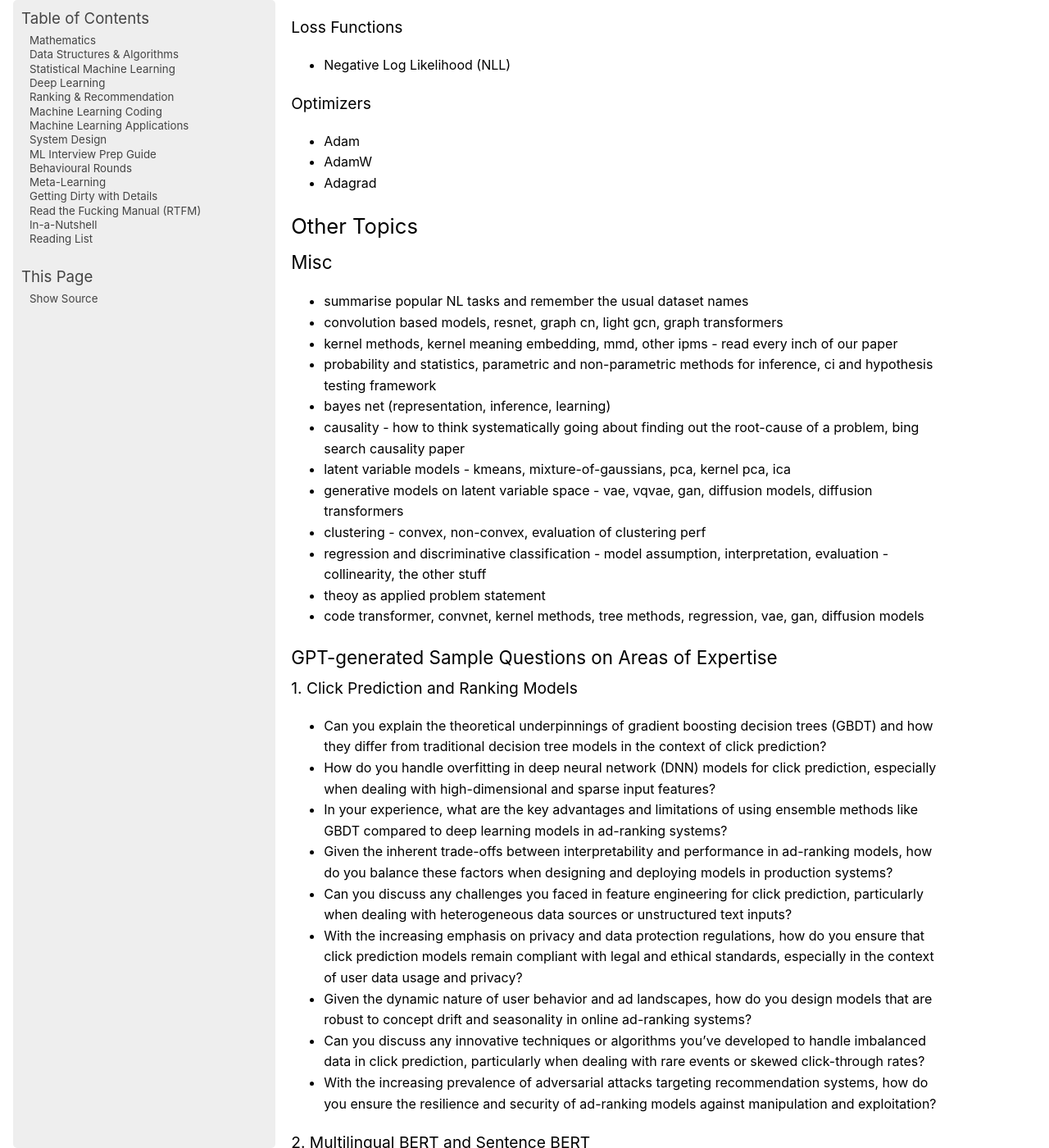
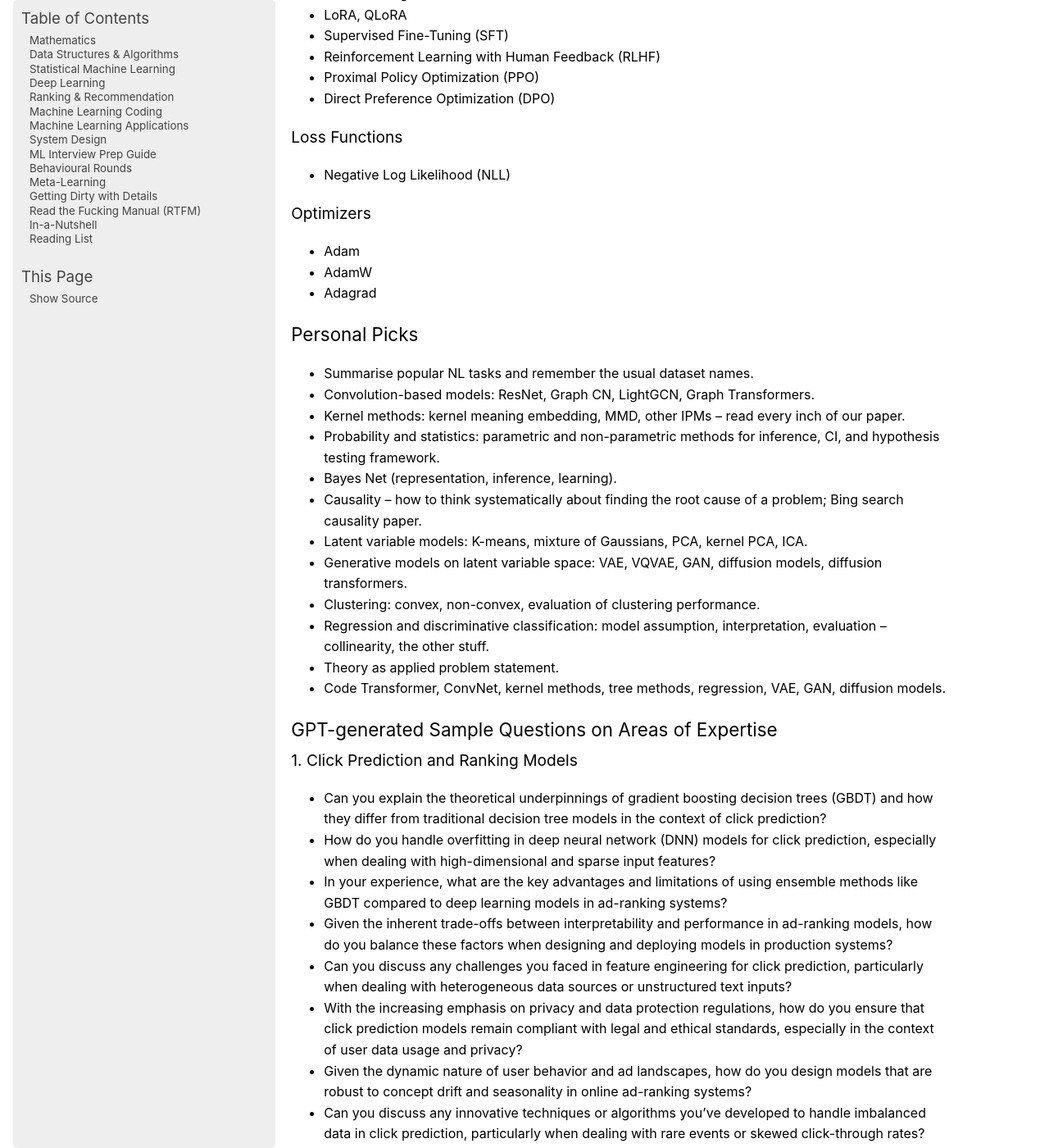
Before and after one commit to uselesstechjunks/leetcode, a Sphinx documentation site: the page built from docs/source/interviews/depth.rst, in a window 1280 px wide and 1400 px high, scrolled down 2846 px. Shown: the whole window at 82% size. Built offline with Sphinx 7.4.7, drawn with Linux system fonts in a browser that asks for light colours; some of the changed text lies outside the part shown.

Commit message:
Update depth.rst

```diff
--- a/docs/source/interviews/depth.rst
+++ b/docs/source/interviews/depth.rst
@@ -2,7 +2,7 @@
 ################################################################################
 ML Depth
 ################################################################################
-Topics for Revision
+Fundamentals
 ********************************************************************************
 Metrics
 ================================================================================
@@ -13,6 +13,7 @@ Metrics
 	- Online ranking: ROC-AUC, PR-AUC
 	- Offline selection: ROC-AUC
 - Generative Models
+
 	- BLUE, ROUGE
 	- GPT Labeling: Accuracy, Human-like
 
@@ -121,22 +126,20 @@ Optimizers
 - AdamW
 - Adagrad
 
-Other Topics
-********************************************************************************
-Misc
+Personal Picks
 ================================================================================
-- summarise popular NL tasks and remember the usual dataset names
-- convolution based models, resnet, graph cn, light gcn, graph transformers
-- kernel methods, kernel meaning embedding, mmd, other ipms - read every inch of our paper
-- probability and statistics, parametric and non-parametric methods for inference, ci and hypothesis testing framework
-- bayes net (representation, inference, learning)
-- causality - how to think systematically going about finding out the root-cause of a problem, bing search causality paper
-- latent variable models - kmeans, mixture-of-gaussians, pca, kernel pca, ica
-- generative models on latent variable space - vae, vqvae, gan, diffusion models, diffusion transformers
-- clustering - convex, non-convex, evaluation of clustering perf
-- regression and discriminative classification - model assumption, interpretation, evaluation - collinearity, the other stuff
-- theoy as applied problem statement
-- code transformer, convnet, kernel methods, tree methods, regression, vae, gan, diffusion models
+- Summarise popular NL tasks and remember the usual dataset names.
+- Convolution-based models: ResNet, Graph CN, LightGCN, Graph Transformers.
+- Kernel methods: kernel meaning embedding, MMD, other IPMs – read every inch of our paper.
+- Probability and statistics: parametric and non-parametric methods for inference, CI, and hypothesis testing framework.
+- Bayes Net (representation, inference, learning).
+- Causality – how to think systematically about finding the root cause of a problem; Bing search causality paper.
+- Latent variable models: K-means, mixture of Gaussians, PCA, kernel PCA, ICA.
+- Generative models on latent variable space: VAE, VQVAE, GAN, diffusion models, diffusion transformers.
+- Clustering: convex, non-convex, evaluation of clustering performance.
+- Regression and discriminative classification: model assumption, interpretation, evaluation – collinearity, the other stuff.
+- Theory as applied problem statement.
+- Code Transformer, ConvNet, kernel methods, tree methods, regression, VAE, GAN, diffusion models.
 
 GPT-generated Sample Questions on Areas of Expertise
 ================================================================================
```
Also changed, not shown: other parts of docs/source/interviews/depth.rst (+9 -5 lines).
